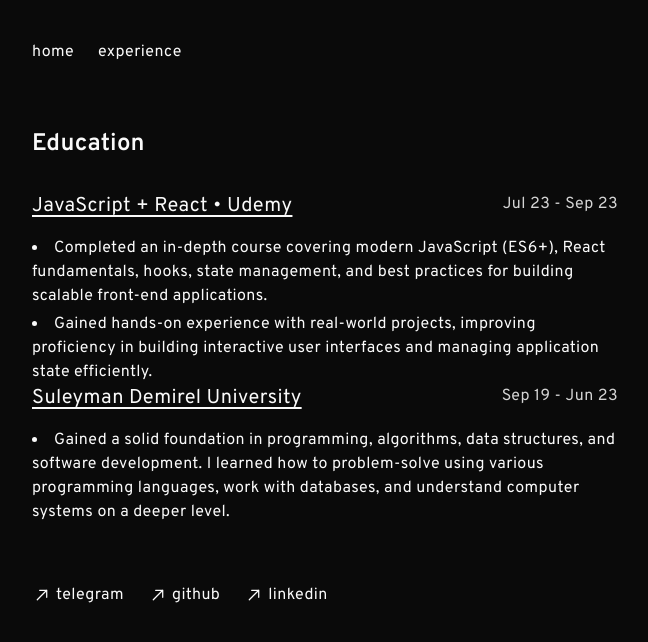
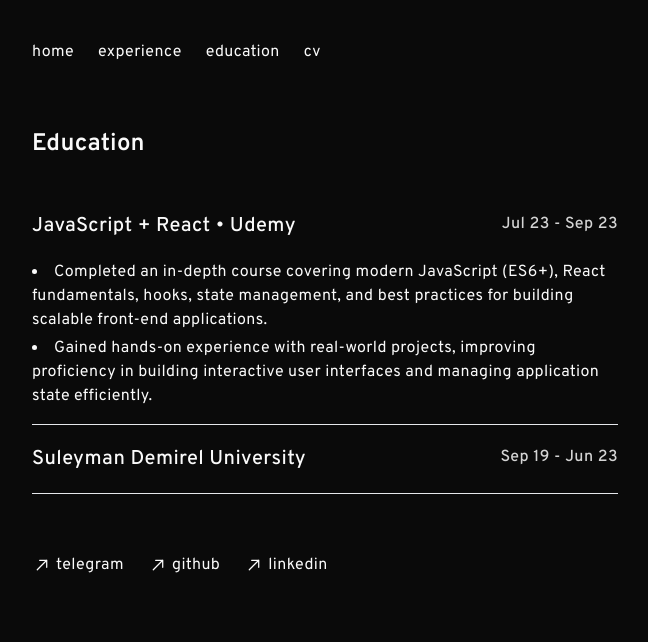
Before and after one commit to ye1sultan/portfolio, a Next.js app: page /education in a window 1280 px wide. Shown: the top 642 px of the page, without its empty margins (315-963 px from the left). Built offline with nearby package versions, Linux system fonts and the light colour scheme.

Commit message:
feat: add cv to public folder, add pages to header, format

```diff
--- a/src/app/(pages)/experience/page.tsx
+++ b/src/app/(pages)/experience/page.tsx
@@ -1,36 +1,24 @@
 import { BlogItem } from "@/shared/components/blog-item";
 import { Title } from "@/shared/components/title";
-import { education, experience } from "@/shared/data/const";
+import { Accordion } from "@/shared/components/ui/accordion";
+import { experience } from "@/shared/data/experience";
 
-const Blog = () => {
+const Page = () => {
   return (
-    <>
-      <div className="flex flex-col gap-8">
-        <Title text="Experience" />
+    <div className="flex flex-col gap-8">
+      <Title text="Experience" />
+      <Accordion
+        type="single"
+        defaultValue={experience[0]?.name}
+        collapsible
+        className="w-full"
+      >
         {experience.map((item, index) => (
-          <BlogItem
-            key={index}
-            name={item.name}
-            date={item.date}
-            link={item.link}
-            description={item.description}
-          />
+          <BlogItem key={index} {...item} />
         ))}
-        <div className="flex flex-col gap-8">
-          <Title text="Education" />
-          {education.map((item, index) => (
-            <BlogItem
-              key={index}
-              name={item.name}
-              date={item.date}
-              link={item.link}
-              description={item.description}
-            />
-          ))}
-        </div>
-      </div>
-    </>
+      </Accordion>
+    </div>
   );
 };
 
-export default Blog;
+export default Page;
--- a/src/app/(pages)/home/page.tsx
+++ b/src/app/(pages)/home/page.tsx
@@ -1,8 +1,8 @@
 import { Carousel } from "@/shared/components/carousel";
 import { Title } from "@/shared/components/title";
-import { me } from "@/shared/data/const";
+import { me } from "@/shared/data/me";
 
-const Home = () => {
+const Page = () => {
   return (
     <div className="flex flex-col gap-8">
       <Title text={me.name} />
@@ -12,4 +12,4 @@ const Home = () => {
   );
 };
 
-export default Home;
+export default Page;
--- a/src/app/sitemap.ts
+++ b/src/app/sitemap.ts
@@ -1,6 +1,6 @@
 export const baseUrl = "https://portfolio-yelsultan.vercel.app";
 
-const staticRoutes = ["/home", "/experience"];
+const staticRoutes = ["/home", "/experience", "/education"];
 
 export default async function sitemap() {
   const currentDate = new Date().toISOString().split("T")[0];
--- a/src/shared/components/blog-item/index.tsx
+++ b/src/shared/components/blog-item/index.tsx
@@ -1,26 +1,36 @@
 import { IBlog } from "@/shared/types/blog";
-import Link from "next/link";
+import {
+  AccordionContent,
+  AccordionItem,
+  AccordionTrigger,
+} from "../ui/accordion";
 
 export const BlogItem = ({ name, date, link, description }: IBlog) => {
   return (
-    <div>
-      <div className="flex w-full gap-2 justify-between items-start mb-4">
-        <Link
-          href={link}
-          target="_blank"
-          className="text-xl underline underline-offset-4"
-        >
-          {name}
-        </Link>
-        <p className="text-neutral-300 shrink-0">{date}</p>
-      </div>
-      <ul className="flex flex-col gap-1">
-        {description?.map((item, index) => (
-          <li key={index} className="list-inside list-disc">
-            {item}
-          </li>
-        ))}
-      </ul>
-    </div>
+    <AccordionItem value={name}>
+      <AccordionTrigger className="py-5" hideIcon>
+        <div className="flex w-full justify-between items-start">
+          <h4 className="text-xl">{name}</h4>
+          <p className="text-neutral-300 shrink-0 text-base">{date}</p>
+        </div>
+      </AccordionTrigger>
+      <AccordionContent>
+        <ul className="flex flex-col gap-1 text-base">
+          {description?.map((item, index) =>
+            typeof item === "string" ? (
+              <li
+                key={index}
+                className="list-inside list-disc"
+                dangerouslySetInnerHTML={{ __html: item }}
+              />
+            ) : (
+              <li key={index} className="list-inside list-disc">
+                {item}
+              </li>
+            ),
+          )}
+        </ul>
+      </AccordionContent>
+    </AccordionItem>
   );
 };
--- a/src/shared/components/carousel/index.tsx
+++ b/src/shared/components/carousel/index.tsx
@@ -1,4 +1,4 @@
-import { me } from "@/shared/data/const";
+import { me } from "@/shared/data/me";
 import Link from "next/link";
 
 export const Carousel = () => {
--- a/src/shared/types/blog.ts
+++ b/src/shared/types/blog.ts
@@ -1,6 +1,8 @@
+import { ReactNode } from "react";
+
 export interface IBlog {
   name: string;
   date: string;
   link: string;
-  description?: string[];
+  description?: ReactNode[];
 }
--- a/src/shared/widgets/header/index.tsx
+++ b/src/shared/widgets/header/index.tsx
@@ -3,10 +3,11 @@ import Link from "next/link";
 export const Header = () => {
   return (
     <header>
-      <nav className="flex gap-6">
+      <nav className="flex items-center gap-6">
         <Link href="/home">home</Link>
         <Link href="/experience">experience</Link>
-        {/* <Link href="/blog">blog</Link> */}
+        <Link href="/education">education</Link>
+        <Link href="/cv">cv</Link>
       </nav>
     </header>
   );
```
Also changed, not shown: 1 other file (tests, documents, lock files or other folders).
